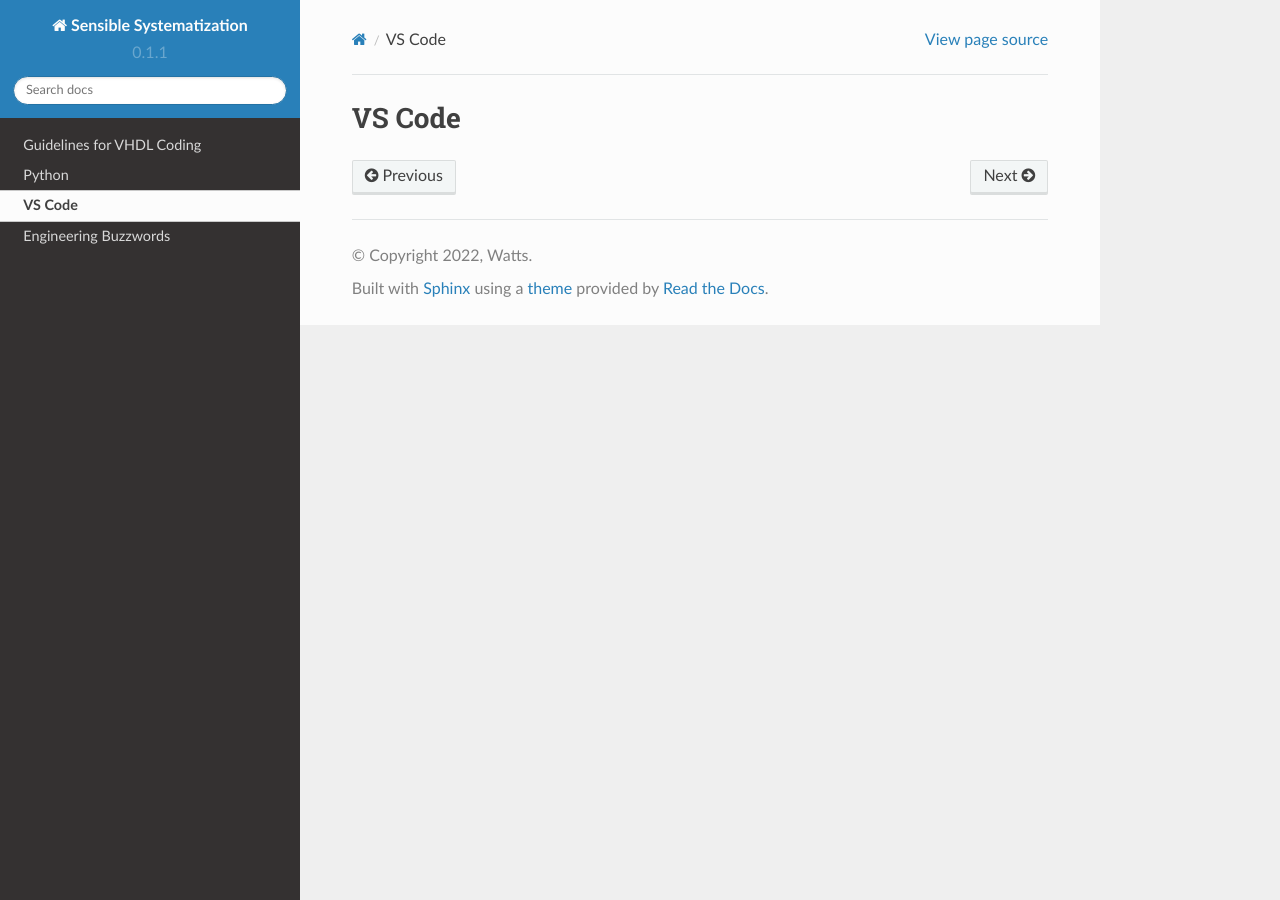
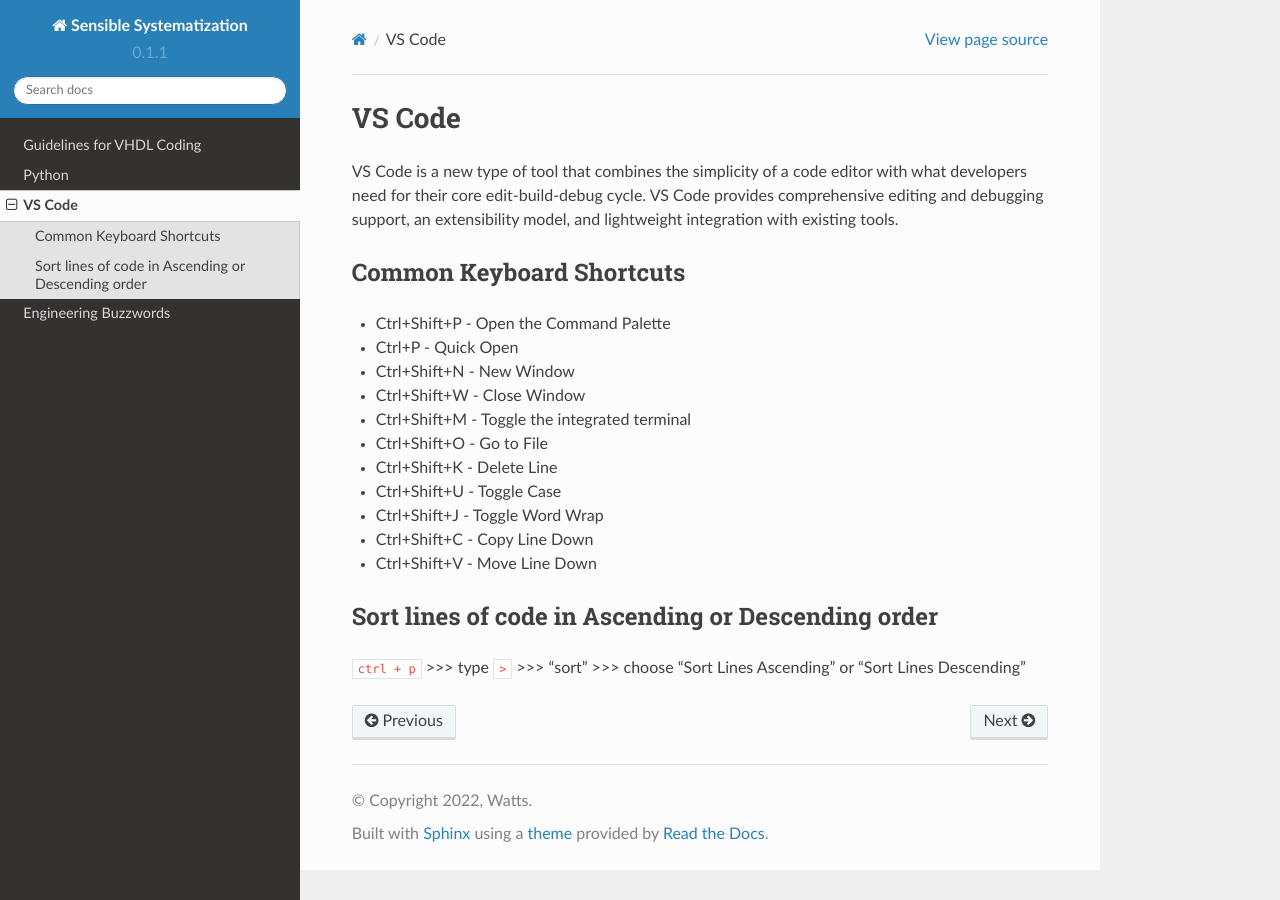
Before and after one commit to wattsjake/sensible-systematization, a Sphinx documentation site: the page built from docs/source/vscode.rst, in a window 1280 px wide. Built offline with Sphinx 7.4.7 and the Read the Docs theme 2.0.0, drawn with Linux system fonts in a browser that asks for light colours.

Commit message:
added to the ascending or descending

```diff
--- a/docs/source/vscode.rst
+++ b/docs/source/vscode.rst
@@ -1,2 +1,23 @@
 VS Code
 =======
+
+VS Code is a new type of tool that combines the simplicity of a code editor with what developers need for their core edit-build-debug cycle. VS Code provides comprehensive editing and debugging support, an extensibility model, and lightweight integration with existing tools.
+
+Common Keyboard Shortcuts
+-------------------------
+
+* Ctrl+Shift+P - Open the Command Palette
+* Ctrl+P - Quick Open
+* Ctrl+Shift+N - New Window
+* Ctrl+Shift+W - Close Window
+* Ctrl+Shift+M - Toggle the integrated terminal
+* Ctrl+Shift+O - Go to File
+* Ctrl+Shift+K - Delete Line
+* Ctrl+Shift+U - Toggle Case
+* Ctrl+Shift+J - Toggle Word Wrap
+* Ctrl+Shift+C - Copy Line Down
+* Ctrl+Shift+V - Move Line Down
+
+Sort lines of code in Ascending or Descending order
+-------------------------------------------------
+``ctrl + p`` >>> type ``>`` >>> "sort" >>> choose "Sort Lines Ascending" or "Sort Lines Descending"
```
